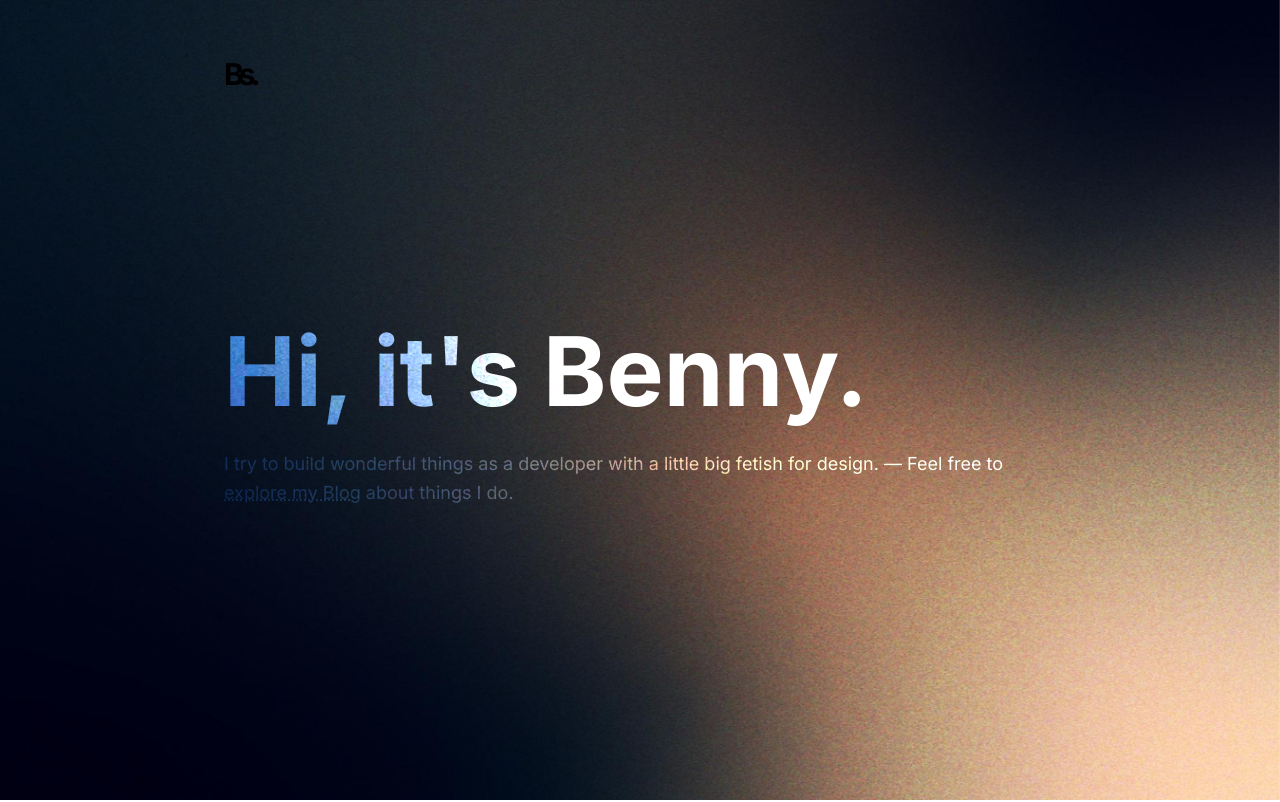
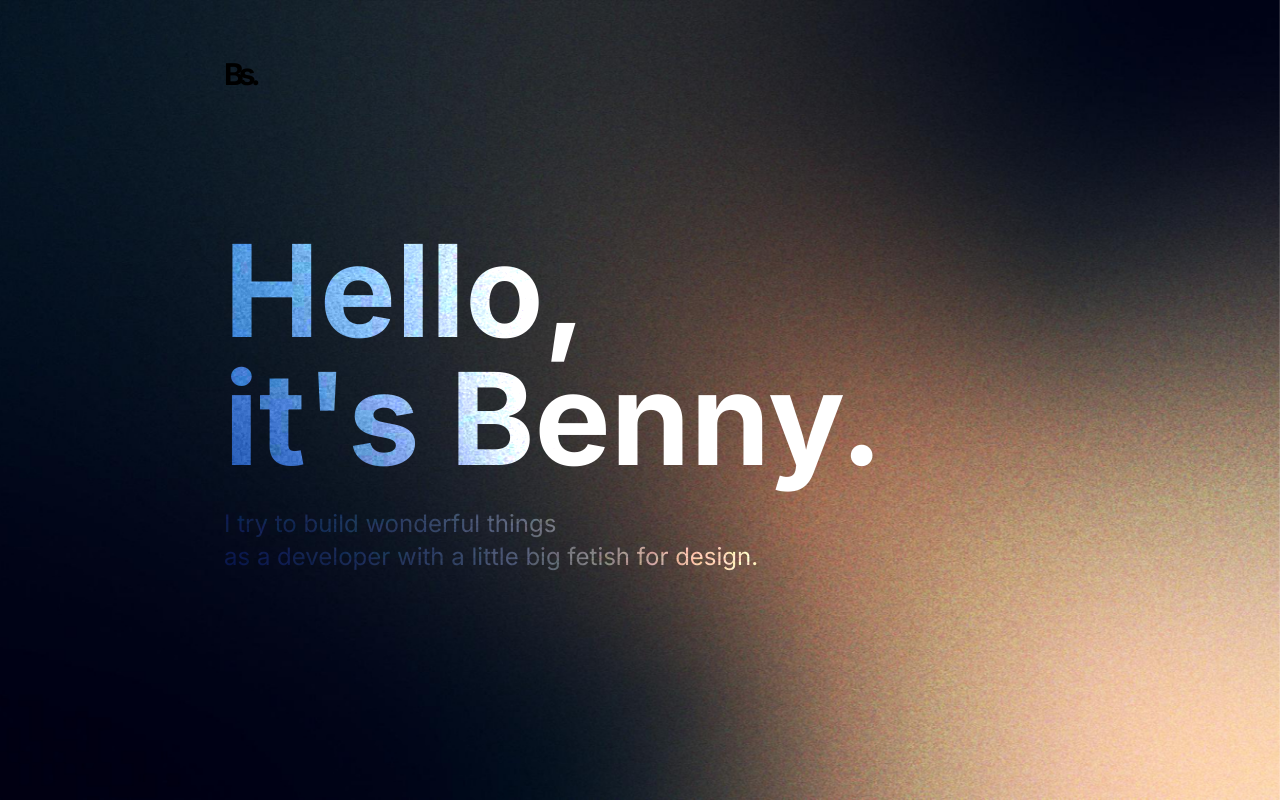
Before and after one commit to baeni/bsaa-ui, a Next.js app: page / in a window 1280 px wide. Shown: the top 802 px of the page. Built offline with nearby package versions, Linux system fonts and the light colour scheme; no server answers.

Commit message:
Adjustments to slogan

```diff
--- a/app/_components/Hero/HeroSlogan.tsx
+++ b/app/_components/Hero/HeroSlogan.tsx
@@ -23,10 +23,14 @@ export default function HeroSlogan() {
     });
 
     return (
-        <div id="slogan" className="w-full origin-left mix-blend-color-dodge">
-            <h1 className="text-6xl md:text-8xl text-neutral-300 font-bold leading-none md:leading-relaxed pb-8 md:pb-0">Hi, it&apos;s Benny.</h1>
-            <p className="text-lg text-neutral-400 leading-relaxed">
-                I try to build wonderful things as a developer with a little big fetish for design. — Feel free to <Link className="underline decoration-dotted" href="#blog">explore my Blog</Link> about things I do.
+        <div id="slogan" className="flex flex-col gap-6 w-full origin-left mix-blend-color-dodge">
+            <h1 className="text-7xl md:text-9xl text-neutral-300 font-bold leading-tight">
+                Hello,<br/>
+                it&apos;s Benny.
+            </h1>
+            <p className="text-2xl text-neutral-400 leading-snug">
+                I try to build wonderful things<br/>
+                as a developer with a little big fetish for design.
             </p>
         </div>
     );
```
